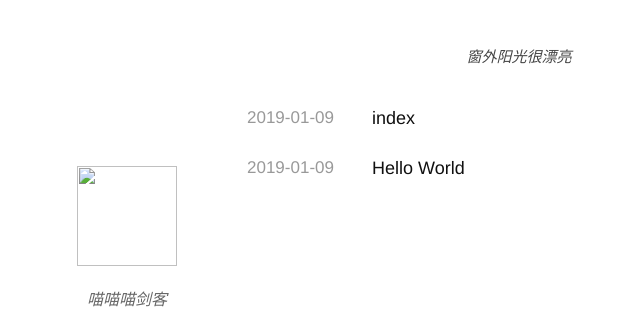
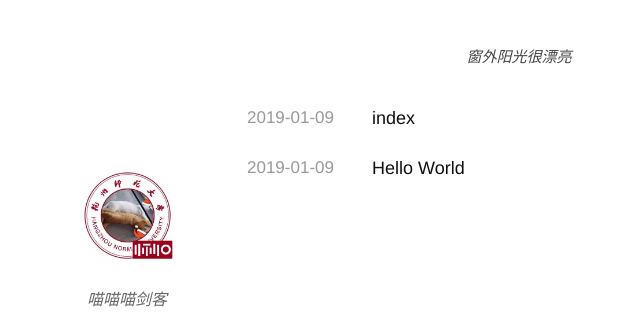
Before and after one commit to MMDZM/mmdzm.github.io, a plain HTML site: page index.html in a window 1280 px wide. Shown: the top 316 px of the page, without its empty margins (121-761 px from the left). Drawn offline with nearby package versions, Linux system fonts and the light colour scheme; some packages are replaced by stand-ins of ours; a script that the page names is missing; a small style sheet from the web is missing.

Commit message:
Site updated: 2019-01-09 20:38:45

```diff
--- a/index.html
+++ b/index.html
@@ -45,7 +45,7 @@
 <div class="nav" id="nav">
     <div class="avatar-name">
         <div class="avatar">
-            <img src="/">
+            <img src="/img/headImg.jpeg">
         </div>
         <div class="name">
             <i>喵喵喵剑客</i>
```
Also changed, not shown: 2019/01/09/hello-world/index.html (+1 -1 lines), 2019/01/09/index/index.html (+1 -1 lines), archives/2019/01/index.html (+1 -1 lines), archives/2019/index.html (+1 -1 lines), archives/index.html (+1 -1 lines), img/headImg.jpeg (added).
